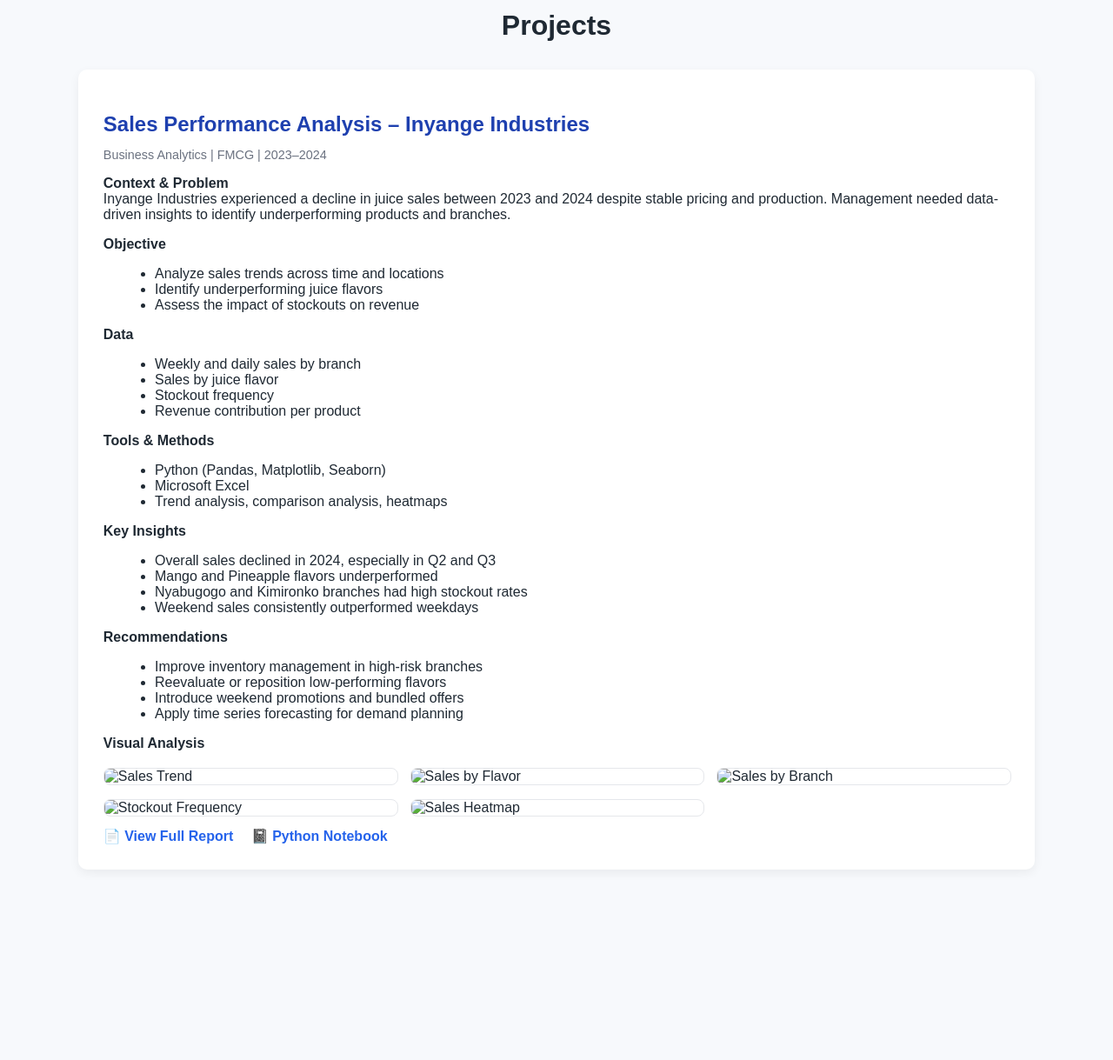
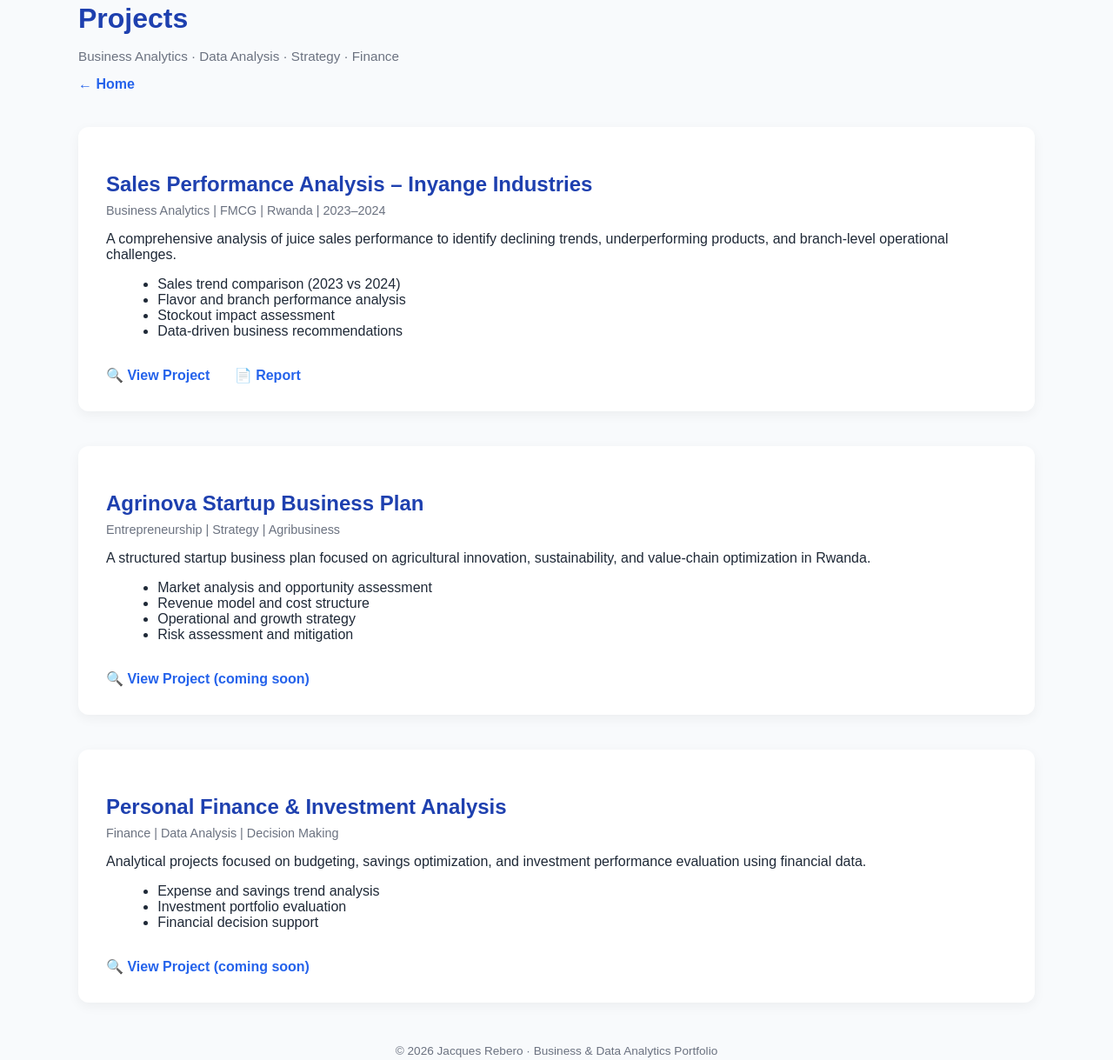
Before and after one commit to reberojacques25/jacques-rebero-portfolio, a plain HTML site: page projects.html in a window 1280 px wide. Shown: the part 50-1269 px from the top of the page at 87% size. Before the commit the page ends 1130 px from the top, so only its background shows below. Drawn offline with Linux system fonts and the light colour scheme.

Commit message:
Update projects.html

```diff
--- a/projects.html
+++ b/projects.html
@@ -4,84 +4,164 @@
   <meta charset="UTF-8" />
   <meta name="viewport" content="width=device-width, initial-scale=1.0" />
   <title>Projects | Jacques Rebero</title>
+
   <style>
-    body {font-family: Arial, Helvetica, sans-serif; background:#f7f9fc; color:#1f2933;}
-    .container {max-width:1100px; margin:auto; padding:2rem 1.5rem;}
-    h1 {text-align:center; margin-bottom:2rem;}
-    .project {background:#ffffff; padding:1.8rem; border-radius:10px; margin-bottom:2.5rem; box-shadow:0 4px 12px rgba(0,0,0,0.06);}
-    .project h2 {color:#1e40af; margin-bottom:0.8rem;}
-    .meta {font-size:0.9rem; color:#6b7280; margin-bottom:1rem;}
-    ul {margin-left:1.2rem;}
-    .gallery {display:grid; grid-template-columns:repeat(auto-fit,minmax(280px,1fr)); gap:1rem; margin-top:1.2rem;}
-    .gallery img {width:100%; border-radius:8px; border:1px solid #e5e7eb;}
-    .downloads a {display:inline-block; margin-right:1rem; margin-top:0.8rem; text-decoration:none; color:#2563eb; font-weight:bold;}
+    body {
+      font-family: Arial, Helvetica, sans-serif;
+      background: #f8fafc;
+      color: #1f2937;
+      margin: 0;
+    }
+
+    .container {
+      max-width: 1100px;
+      margin: auto;
+      padding: 2rem 1.5rem;
+    }
+
+    header {
+      margin-bottom: 2.5rem;
+    }
+
+    header h1 {
+      color: #1e40af;
+      margin-bottom: 0.4rem;
+    }
+
+    header p {
+      color: #6b7280;
+      font-size: 0.95rem;
+    }
+
+    nav a {
+      margin-right: 1rem;
+      text-decoration: none;
+      color: #2563eb;
+      font-weight: bold;
+    }
+
+    .project {
+      background: #ffffff;
+      padding: 2rem;
+      border-radius: 12px;
+      margin-bottom: 2.5rem;
+      box-shadow: 0 4px 14px rgba(0,0,0,0.05);
+    }
+
+    .project h2 {
+      color: #1e40af;
+      margin-bottom: 0.5rem;
+    }
+
+    .meta {
+      color: #6b7280;
+      font-size: 0.9rem;
+      margin-bottom: 1rem;
+    }
+
+    ul {
+      margin-left: 1.2rem;
+    }
+
+    .links a {
+      display: inline-block;
+      margin-top: 1rem;
+      margin-right: 1.5rem;
+      text-decoration: none;
+      color: #2563eb;
+      font-weight: bold;
+    }
+
+    footer {
+      text-align: center;
+      font-size: 0.85rem;
+      color: #6b7280;
+      margin-top: 3rem;
+    }
   </style>
 </head>
+
 <body>
 
 <div class="container">
-  <h1>Projects</h1>
 
-  <!-- Inyange Industries Project -->
+  <header>
+    <h1>Projects</h1>
+    <p>Business Analytics · Data Analysis · Strategy · Finance</p>
+    <nav>
+      <a href="index.html">← Home</a>
+    </nav>
+  </header>
+
+  <!-- PROJECT 1 -->
   <div class="project">
     <h2>Sales Performance Analysis – Inyange Industries</h2>
-    <div class="meta">Business Analytics | FMCG | 2023–2024</div>
+    <div class="meta">Business Analytics | FMCG | Rwanda | 2023–2024</div>
 
-    <p><strong>Context & Problem</strong><br>
-    Inyange Industries experienced a decline in juice sales between 2023 and 2024 despite stable pricing and production. Management needed data-driven insights to identify underperforming products and branches.</p>
+    <p>
+      A comprehensive analysis of juice sales performance to identify declining trends,
+      underperforming products, and branch-level operational challenges.
+    </p>
 
-    <p><strong>Objective</strong></p>
     <ul>
-      <li>Analyze sales trends across time and locations</li>
-      <li>Identify underperforming juice flavors</li>
-      <li>Assess the impact of stockouts on revenue</li>
+      <li>Sales trend comparison (2023 vs 2024)</li>
+      <li>Flavor and branch performance analysis</li>
+      <li>Stockout impact assessment</li>
+      <li>Data-driven business recommendations</li>
     </ul>
 
-    <p><strong>Data</strong></p>
+    <div class="links">
+      <a href="projects/inyange-sales.html">🔍 View Project</a>
+      <a href="assets/reports/Inyange_Sales_Analysis_Report.pdf" target="_blank">📄 Report</a>
+    </div>
+  </div>
+
+  <!-- PROJECT 2 -->
+  <div class="project">
+    <h2>Agrinova Startup Business Plan</h2>
+    <div class="meta">Entrepreneurship | Strategy | Agribusiness</div>
+
+    <p>
+      A structured startup business plan focused on agricultural innovation,
+      sustainability, and value-chain optimization in Rwanda.
+    </p>
+
     <ul>
-      <li>Weekly and daily sales by branch</li>
-      <li>Sales by juice flavor</li>
-      <li>Stockout frequency</li>
-      <li>Revenue contribution per product</li>
+      <li>Market analysis and opportunity assessment</li>
+      <li>Revenue model and cost structure</li>
+      <li>Operational and growth strategy</li>
+      <li>Risk assessment and mitigation</li>
     </ul>
 
-    <p><strong>Tools & Methods</strong></p>
+    <div class="links">
+      <a href="#">🔍 View Project (coming soon)</a>
+    </div>
+  </div>
+
+  <!-- PROJECT 3 -->
+  <div class="project">
+    <h2>Personal Finance & Investment Analysis</h2>
+    <div class="meta">Finance | Data Analysis | Decision Making</div>
+
+    <p>
+      Analytical projects focused on budgeting, savings optimization, and
+      investment performance evaluation using financial data.
+    </p>
+
     <ul>
-      <li>Python (Pandas, Matplotlib, Seaborn)</li>
-      <li>Microsoft Excel</li>
-      <li>Trend analysis, comparison analysis, heatmaps</li>
+      <li>Expense and savings trend analysis</li>
+      <li>Investment portfolio evaluation</li>
+      <li>Financial decision support</li>
     </ul>
 
-    <p><strong>Key Insights</strong></p>
-    <ul>
-      <li>Overall sales declined in 2024, especially in Q2 and Q3</li>
-      <li>Mango and Pineapple flavors underperformed</li>
-      <li>Nyabugogo and Kimironko branches had high stockout rates</li>
-      <li>Weekend sales consistently outperformed weekdays</li>
-    </ul>
-
-    <p><strong>Recommendations</strong></p>
-    <ul>
-      <li>Improve inventory management in high-risk branches</li>
-      <li>Reevaluate or reposition low-performing flavors</li>
-      <li>Introduce weekend promotions and bundled offers</li>
-      <li>Apply time series forecasting for demand planning</li>
-    </ul>
-
-    <p><strong>Visual Analysis</strong></p>
-    <div class="gallery">
-      <img src="assets/images/inyange_sales_trend.png" alt="Sales Trend">
-      <img src="assets/images/inyange_flavor_sales.png" alt="Sales by Flavor">
-      <img src="assets/images/inyange_branch_sales.png" alt="Sales by Branch">
-      <img src="assets/images/inyange_stockouts.png" alt="Stockout Frequency">
-      <img src="assets/images/inyange_heatmap.png" alt="Sales Heatmap">
-    </div>
-
-    <div class="downloads">
-      <a href="assets/reports/Inyange_Sales_Analysis_Report.pdf" target="_blank">📄 View Full Report</a>
-      <a href="assets/notebooks/Inyange_Analysis.ipynb" target="_blank">📓 Python Notebook</a>
+    <div class="links">
+      <a href="#">🔍 View Project (coming soon)</a>
     </div>
   </div>
+
+  <footer>
+    © 2026 Jacques Rebero · Business & Data Analytics Portfolio
+  </footer>
 
 </div>
 
```
